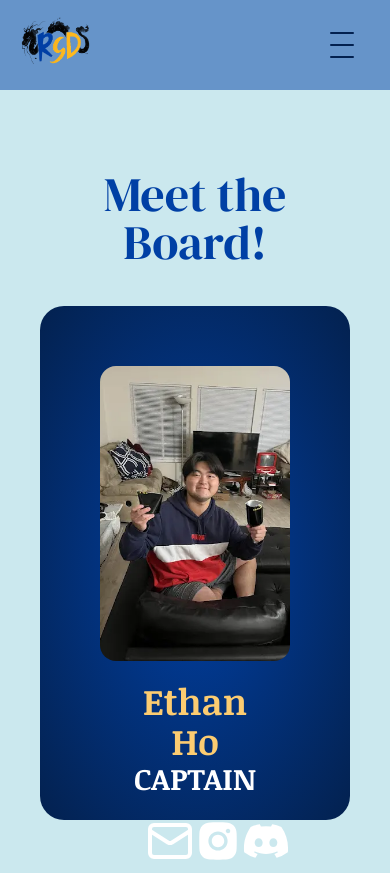
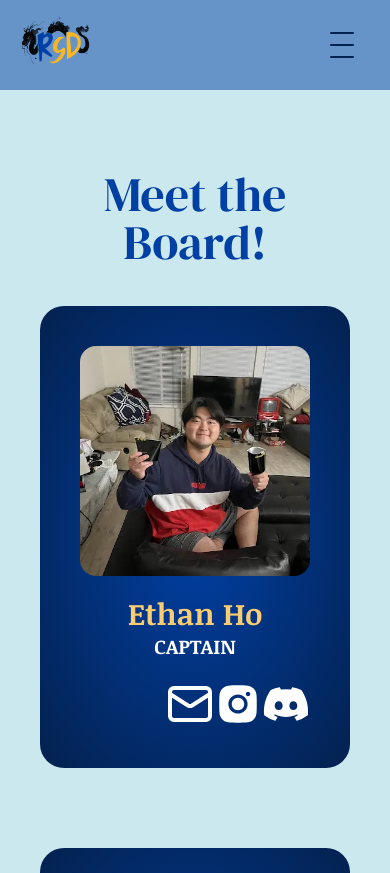
Before and after one commit to acm-ucr/rsd-website, a Next.js app: page /board in a window 390 px wide. Shown: the top 873 px of the page. Built offline with nearby package versions, Linux system fonts and the light colour scheme.

Commit message:
Redid the mobile

```diff
--- a/src/components/board/BoardCard.tsx
+++ b/src/components/board/BoardCard.tsx
@@ -23,15 +23,17 @@ const BoardCard = ({
   instagram,
 }: BoardCardProps) => {
   return (
-    <div className="to-rsd-dark-blue from-rsd-title-blue flex flex-col items-center rounded-3xl bg-radial p-15 md:w-[30vw]">
+    <div className="to-rsd-dark-blue from-rsd-title-blue flex flex-col items-center rounded-3xl bg-radial p-10 md:w-[30vw] lg:p-15">
       <Image
         src={image || RSDLogo}
         alt={name}
-        className="flex aspect-square h-3/4 w-full flex-shrink-0 justify-center rounded-2xl object-cover"
+        className="flex aspect-square h-3/4 w-full justify-center rounded-2xl object-cover"
       />
       <div className="font-rsd-alt flex flex-col items-center p-5 text-center font-bold">
-        <div className="text-rsd-yellow flex text-4xl">{name}</div>
-        <div className="flex text-center text-3xl text-white">{role}</div>
+        <div className="text-rsd-yellow flex text-3xl lg:text-4xl">{name}</div>
+        <div className="flex text-center text-xl text-white lg:text-3xl">
+          {role}
+        </div>
       </div>
       <div className="flex w-full flex-row place-items-end justify-end">
         <Link href={email}>
```
